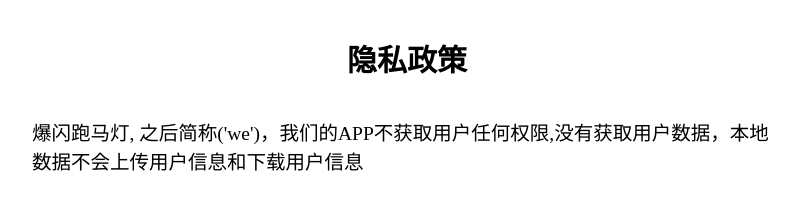
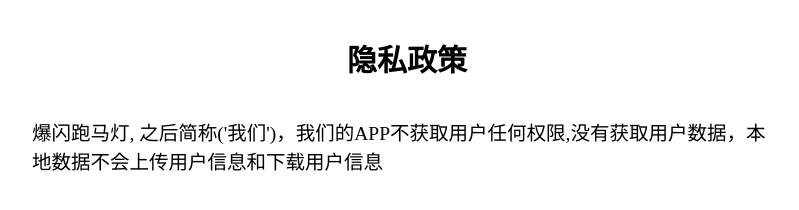
Before and after one commit to smallwhitexujian/marqueeText, a plain HTML site: page index.html in a window 1280 px wide. Shown: the whole page, without its empty margins (233-1032 px from the left). Drawn offline with Linux system fonts and the light colour scheme.

Commit message:
Update index.html

```diff
--- a/index.html
+++ b/index.html
@@ -43,7 +43,7 @@
 <body>
     <h2>隐私政策</h2>
     <p>
-        爆闪跑马灯, 之后简称('we')，我们的APP不获取用户任何权限,没有获取用户数据，本地数据不会上传用户信息和下载用户信息
+        爆闪跑马灯, 之后简称('我们')，我们的APP不获取用户任何权限,没有获取用户数据，本地数据不会上传用户信息和下载用户信息
     </p>
 </body>
 </html>
```
